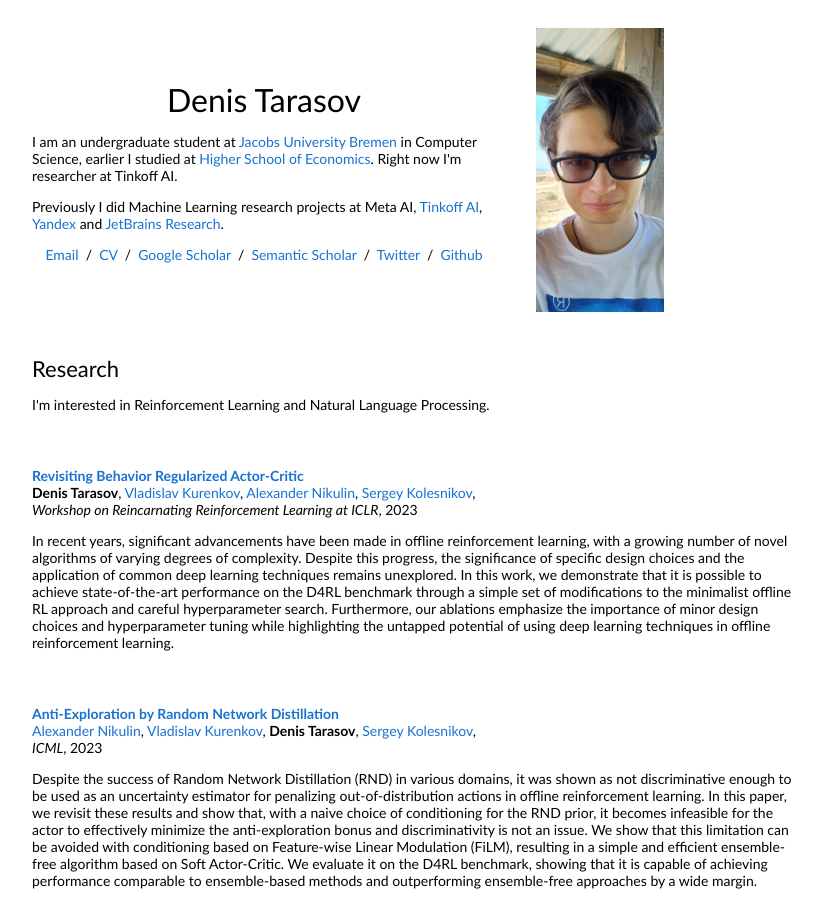
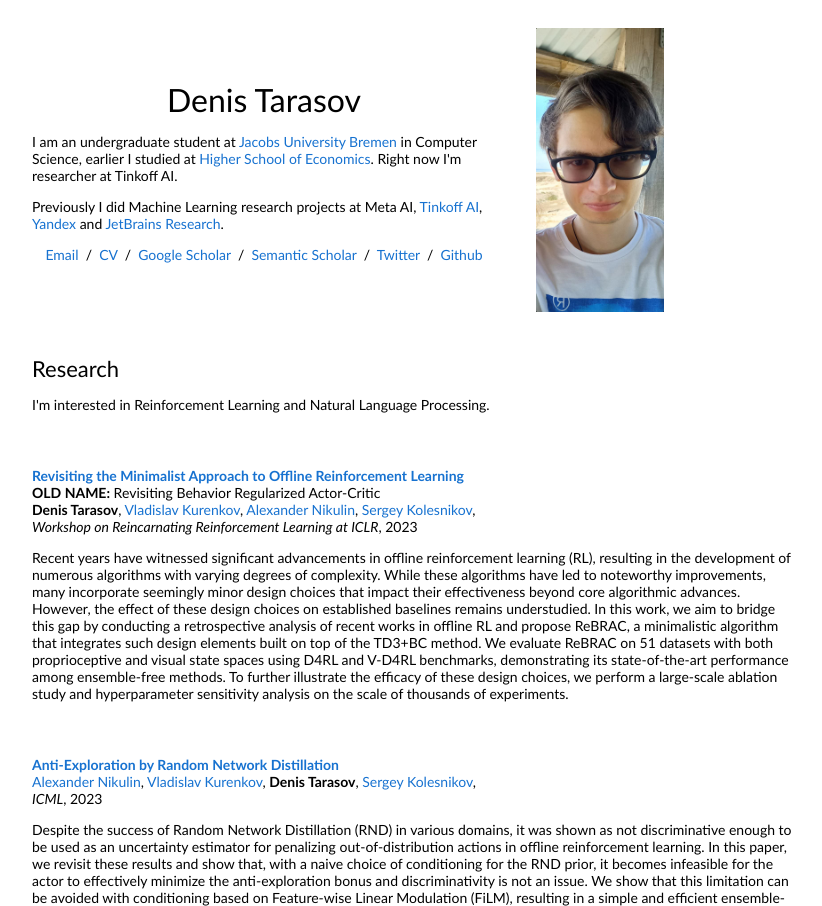
Before and after one commit to DT6A/DT6A.github.io, a plain HTML site: page index.html in a window 1280 px wide. Shown: the top 906 px of the page, without its empty margins (228-1050 px from the left). Drawn offline with Linux system fonts and the light colour scheme.

Commit message:
Update index.html

```diff
--- a/index.html
+++ b/index.html
@@ -54,9 +54,11 @@
 
         <tr>
         <td style="padding:20px;width:75%;vertical-align:middle">
-            <a href="https://openreview.net/forum?id=RXxIY5aNSMW">
-                <papertitle>Revisiting Behavior Regularized Actor-Critic</papertitle>
+            <a href="https://arxiv.org/abs/2305.09836">
+                <papertitle>Revisiting the Minimalist Approach to Offline Reinforcement Learning </papertitle>
             </a>
+            <br>
+            <b>OLD NAME:</b> Revisiting Behavior Regularized Actor-Critic
             <br>
             <strong>Denis Tarasov</strong>,
             <a href="https://vkurenkov.me/">Vladislav Kurenkov</a>,
@@ -64,7 +66,7 @@
             <a href="https://scitator.com/">Sergey Kolesnikov</a>,
             <br>
             <em>Workshop on Reincarnating Reinforcement Learning at ICLR</em>, 2023
-            <p>In recent years, significant advancements have been made in offline reinforcement learning, with a growing number of novel algorithms of varying degrees of complexity. Despite this progress, the significance of specific design choices and the application of common deep learning techniques remains unexplored. In this work, we demonstrate that it is possible to achieve state-of-the-art performance on the D4RL benchmark through a simple set of modifications to the minimalist offline RL approach and careful hyperparameter search. Furthermore, our ablations emphasize the importance of minor design choices and hyperparameter tuning while highlighting the untapped potential of using deep learning techniques in offline reinforcement learning.</p>
+            <p>Recent years have witnessed significant advancements in offline reinforcement learning (RL), resulting in the development of numerous algorithms with varying degrees of complexity. While these algorithms have led to noteworthy improvements, many incorporate seemingly minor design choices that impact their effectiveness beyond core algorithmic advances. However, the effect of these design choices on established baselines remains understudied. In this work, we aim to bridge this gap by conducting a retrospective analysis of recent works in offline RL and propose ReBRAC, a minimalistic algorithm that integrates such design elements built on top of the TD3+BC method. We evaluate ReBRAC on 51 datasets with both proprioceptive and visual state spaces using D4RL and V-D4RL benchmarks, demonstrating its state-of-the-art performance among ensemble-free methods. To further illustrate the efficacy of these design choices, we perform a large-scale ablation study and hyperparameter sensitivity analysis on the scale of thousands of experiments.</p>
         </td>
         </tr>
         <tr>
```
